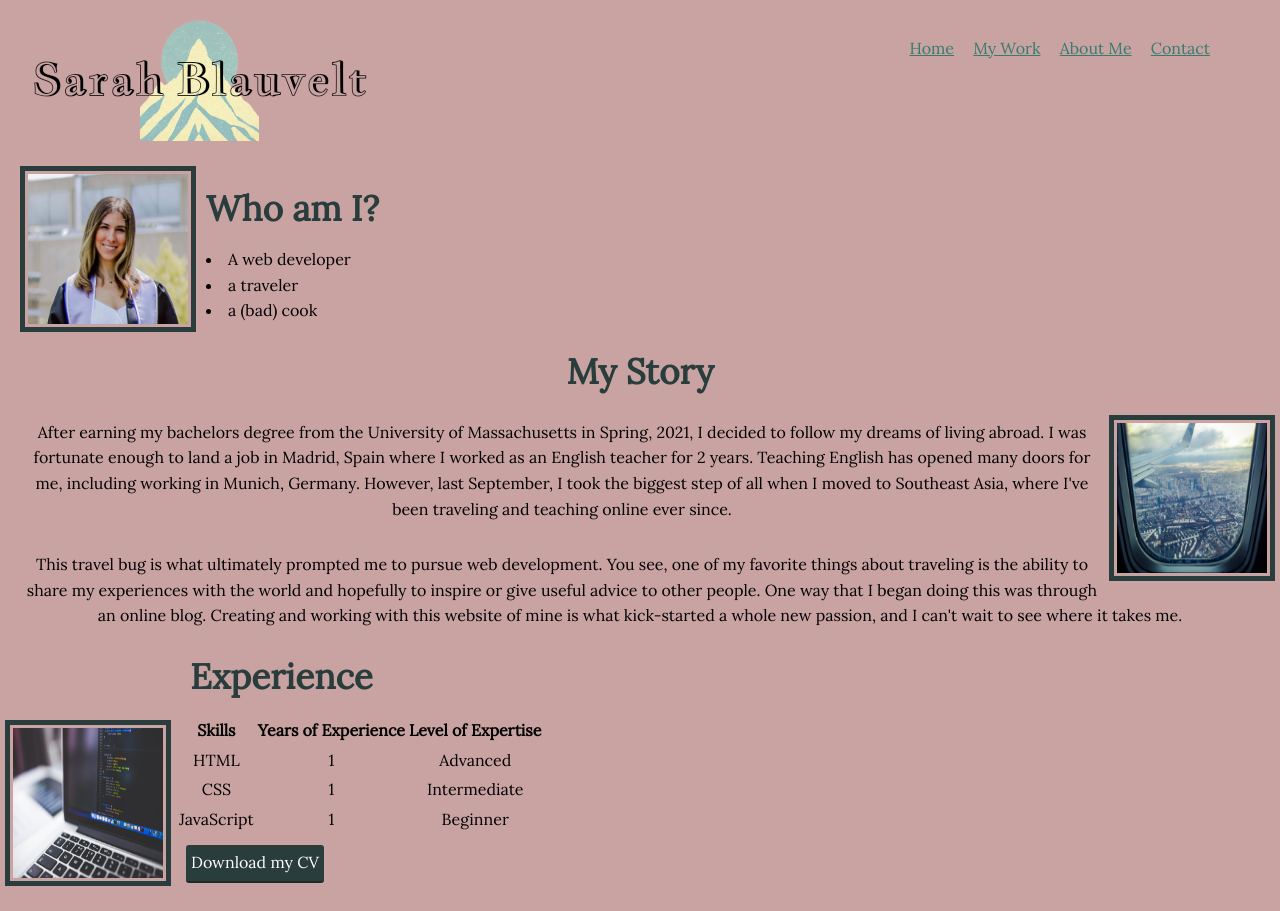
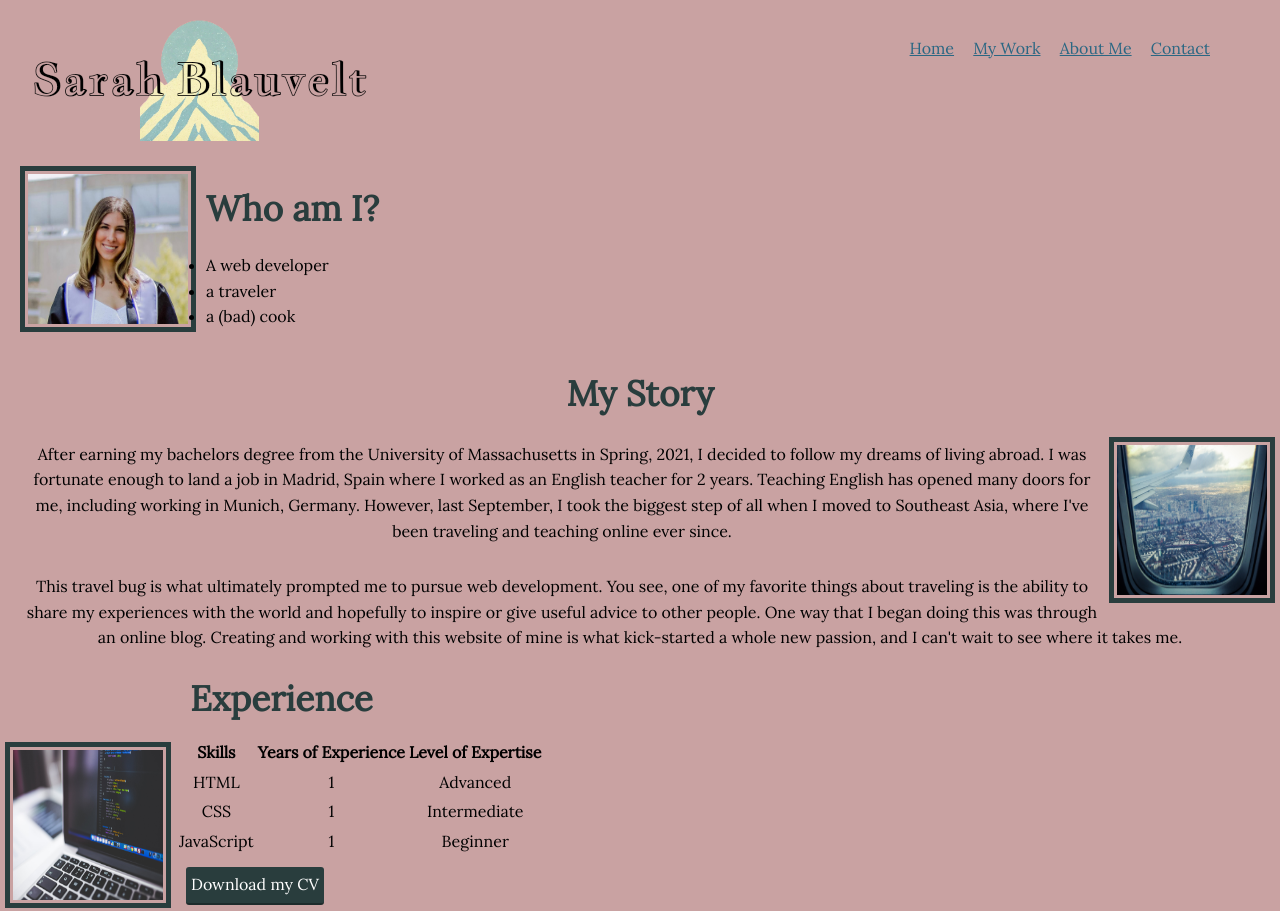
Before and after one commit to sarblau74/firstproject, a plain HTML site: page about.html in a window 1280 px wide. Shown: the top 911 px of the page. Drawn offline with nearby package versions, Linux system fonts and the light colour scheme.

Commit message:
fixed/small-errors
added <ul> on abut page and changed link color on css

```diff
--- a/about.html
+++ b/about.html
@@ -30,11 +30,11 @@
   <img class="profpic-aboutme" src="img/prof-pic.jpeg" width="160" height="150" alt="Sarah Portrait">
   <div class="who-am-i">
     <h1>Who am I?</h1>
-    <span>
+    <ul>
       <li>A web developer</li>
       <li>a traveler</li>
       <li>a (bad) cook</li>
-    </span>
+    </ul>
   </div>
   <div>
     <h1 class="my-story-header">My Story</h1>
--- a/css/style.production.css
+++ b/css/style.production.css
@@ -54,18 +54,18 @@ p {
   margin: 10px;
 }
 a {
-    color: #357b70;
+    color: #2a6783;
   }
 
   a:hover {
 
     text-decoration: none; }
     a:visited {
-        color: #489c79;
+        color: #2a6783;
       }
 
       a:active {
-        color: #489c79;
+        color: #2a6783;
       }
       .button {
         border: none;
```
